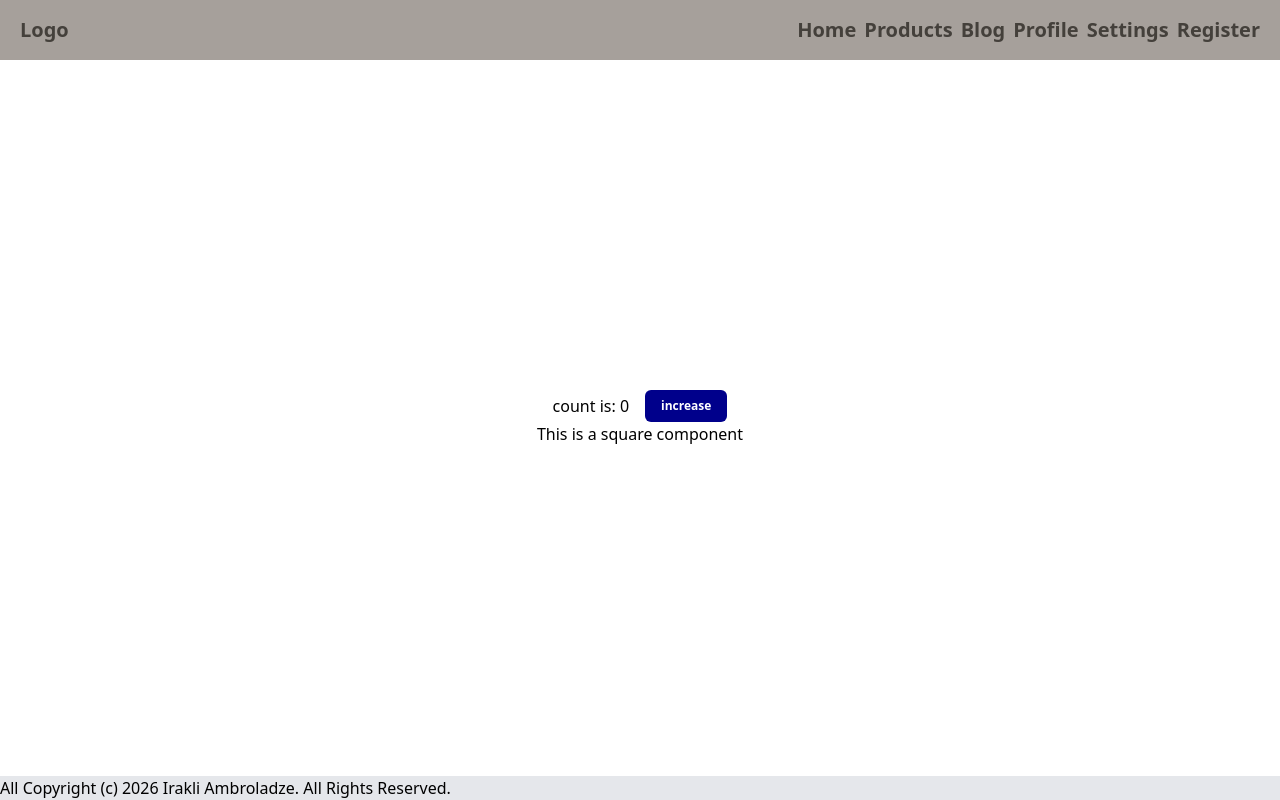
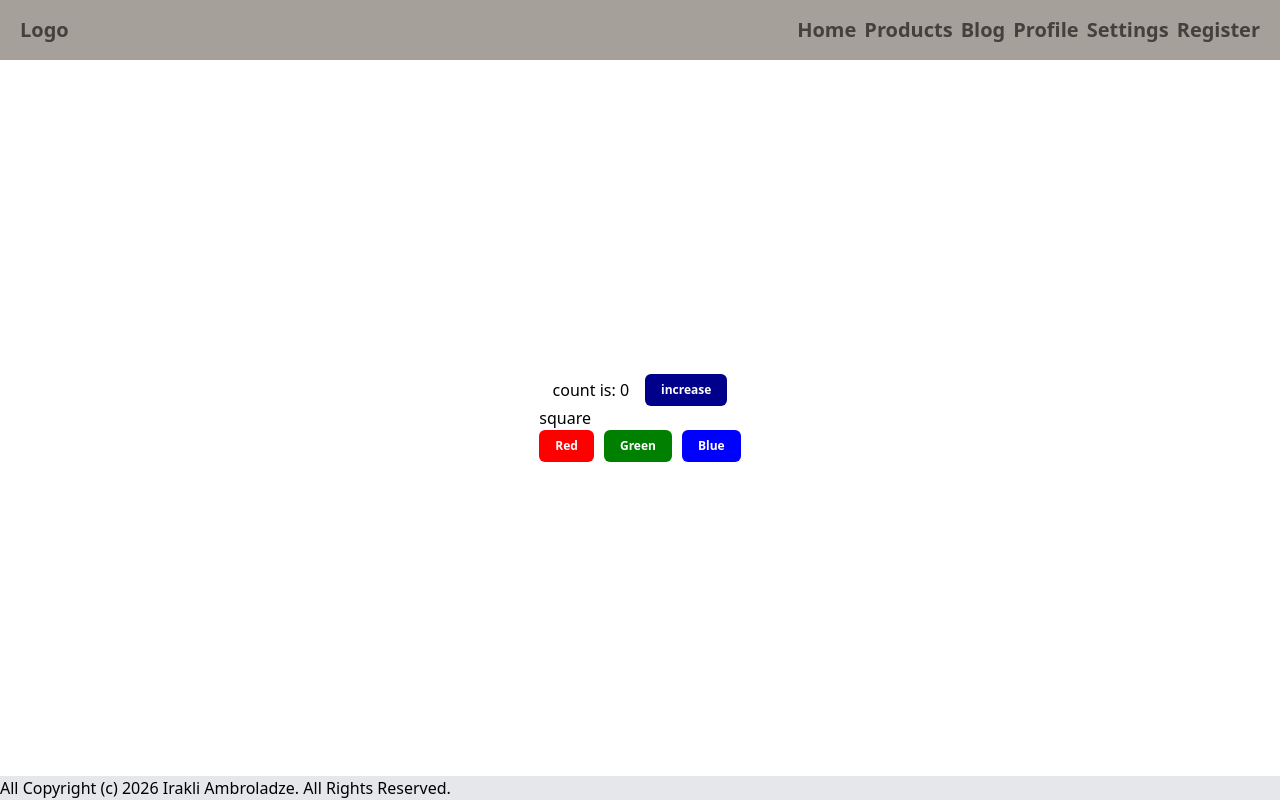
Before and after one commit to IrakliAmbroladze/react-geolab, a React (Vite) app: page /profile in a window 1280 px wide. Built offline with nearby package versions, Linux system fonts and the light colour scheme.

Commit message:
feat(Square): added Red Green and Blue buttons

```diff
--- a/src/components/square.jsx
+++ b/src/components/square.jsx
@@ -1,4 +1,15 @@
+import { Button } from "./Button";
+
 export const Square = () => {
   console.log("render Square component");
-  return <div>This is a square component</div>;
+  return (
+    <div>
+      <div>square</div>
+      <div className="flex gap-2.5">
+        <Button textContent="Red" bgColor="red" />
+        <Button textContent="Green" bgColor="green" />
+        <Button textContent="Blue" bgColor="blue" />
+      </div>
+    </div>
+  );
 };
```
